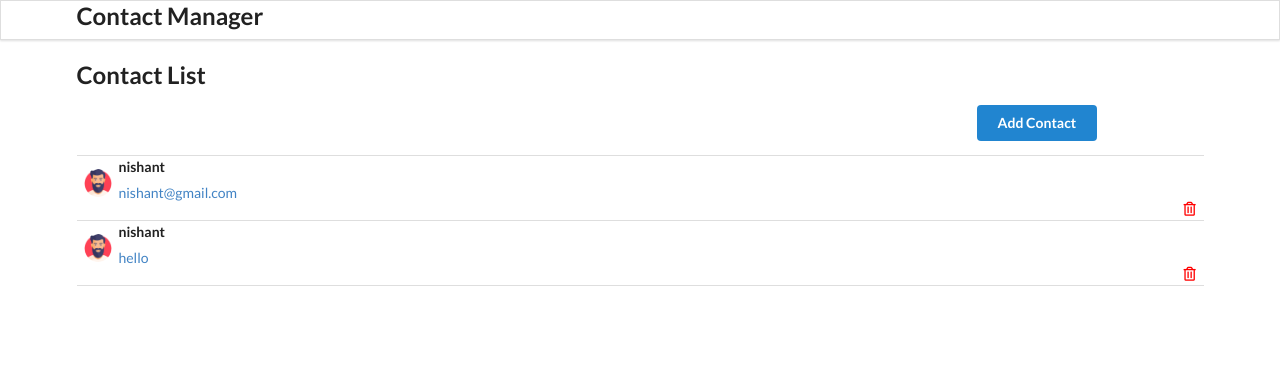
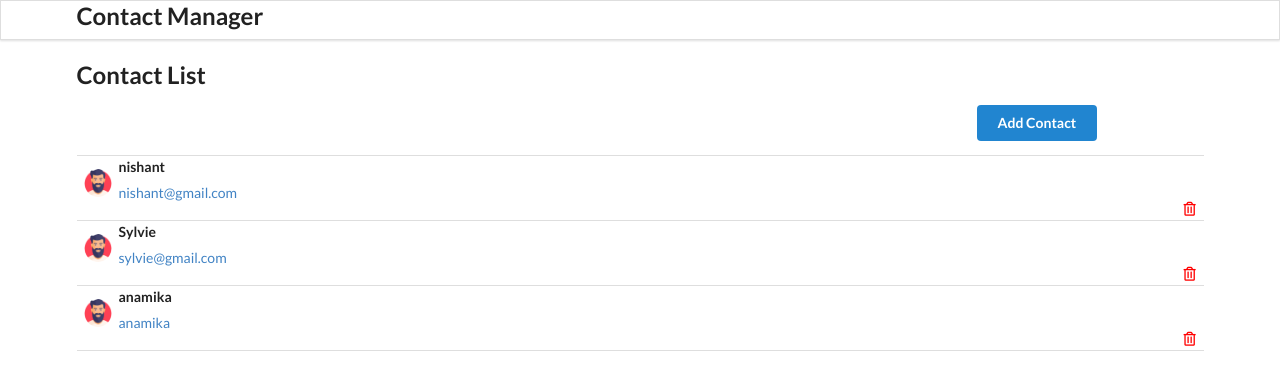
Before and after one commit to ngofficial99/contact-app-react, a React (Create React App) app: page / in a window 1280 px wide. Shown: the top 390 px of the page. Built offline with nearby package versions, Linux system fonts and the light colour scheme; data requests are answered from the project's data file.

Commit message:
add a new contact done

```diff
--- a/server/db.json
+++ b/server/db.json
@@ -1,14 +1,19 @@
 {
-    "contacts":[
+  "contacts": [
     {
       "id": "2e4cc763-7f38-4e3c-a4ad-2a664799dda2",
       "name": "nishant",
       "email": "nishant@gmail.com"
     },
     {
-            "id": "2e4cc763-7f38-4e3c-a4ad-2a664799dda2",
-            "name": "nishant",
-            "email": "hello"
+      "id": "2e4cc763-7f38-4e3c-a4ad-2a664799dda3",
+      "name": "Sylvie",
+      "email": "sylvie@gmail.com"
+    },
+    {
+      "id": "5fbc1b8b-5340-433d-b061-54bbaf70bbb7",
+      "name": "anamika",
+      "email": "anamika"
     }
   ]
 }
--- a/src/components/App.js
+++ b/src/components/App.js
@@ -19,9 +19,16 @@ function App() {
     return response.data
   }
 
-  const addContactHandler = (contact) => {
+  const addContactHandler = async (contact) => {
     console.log(contact);
-    setContacts([...contacts, { id: uuidv4(), ...contact }]);
+    const request = {
+      id:uuidv4(),
+      ...contact
+    }
+
+    const response = await api.post("/contacts", request)
+    console.log(response);
+    setContacts([...contacts, response.data]);
   };
 
   const removeContactHandler = (id) => {
@@ -42,7 +49,7 @@ function App() {
   }, []);
 
   useEffect(() => {
-    localStorage.setItem(LOCAL_STORAGE_KEY, JSON.stringify(contacts));
+  //  localStorage.setItem(LOCAL_STORAGE_KEY, JSON.stringify(contacts));
   }, [contacts]);
 
   return (
```
Lines whose indentation alone changed are shown as unchanged.
